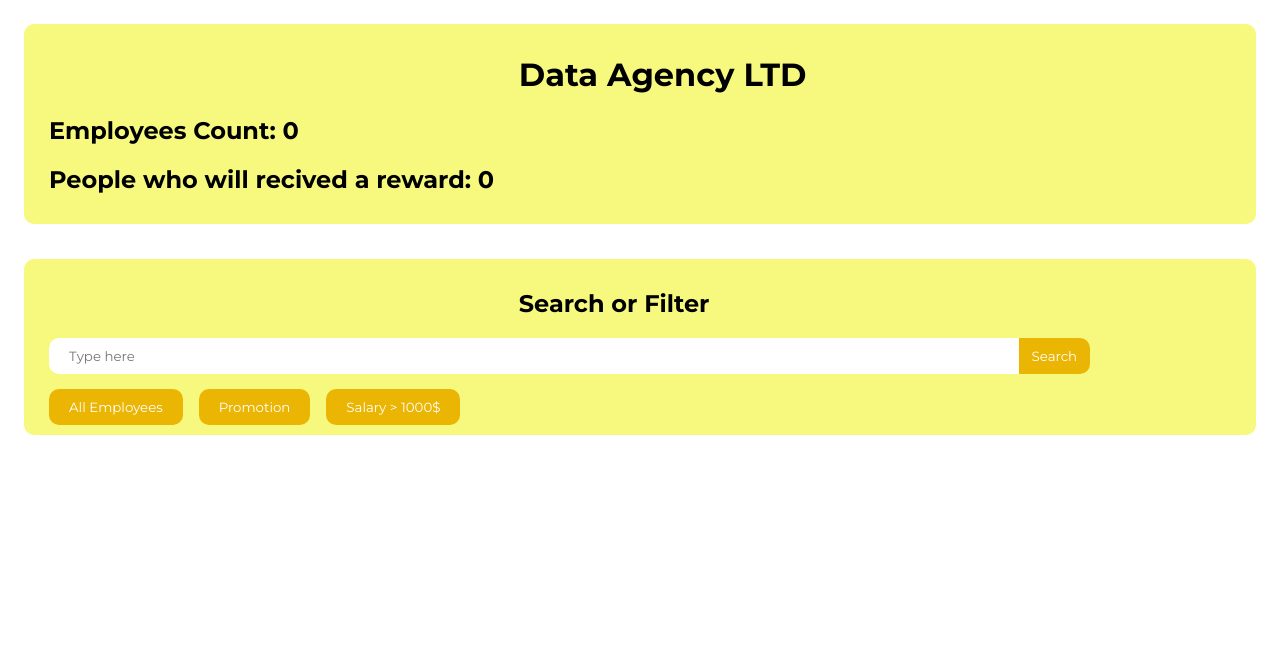
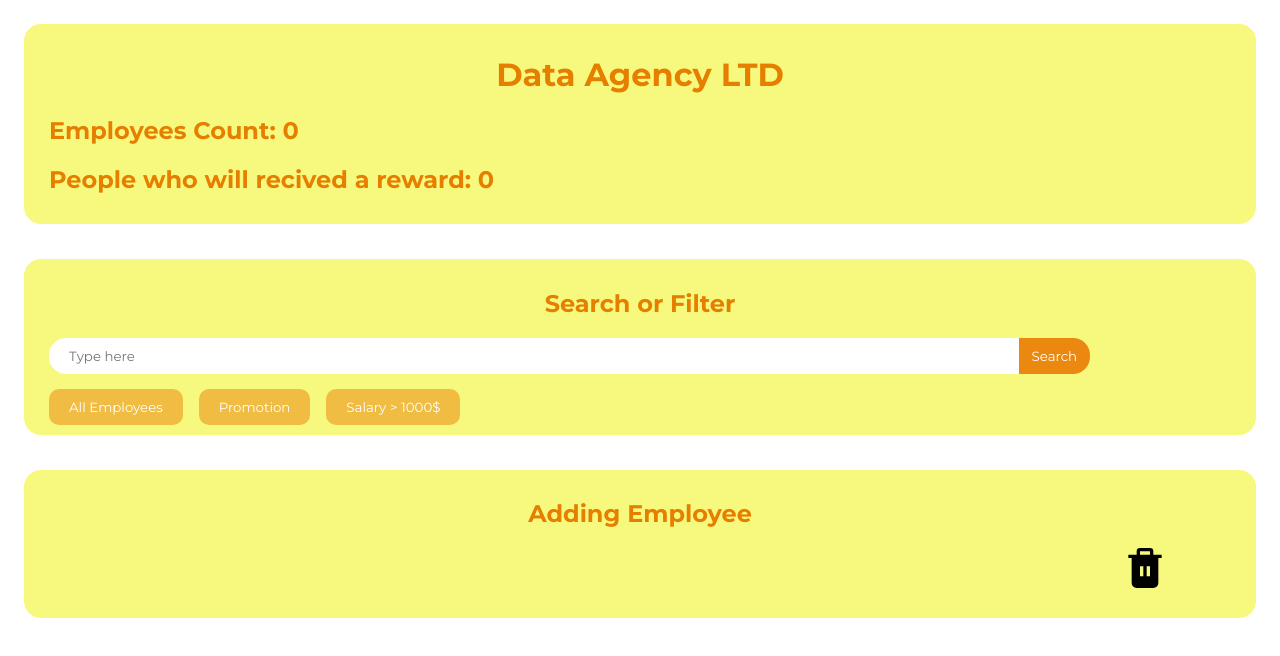
Before and after one commit to mkrtchyantigran/employee, a React (Create React App) app: page / in a window 1280 px wide. Shown: the top 656 px of the page. Built offline with nearby package versions, Linux system fonts and the light colour scheme.

Commit message:
edited some CSS

```diff
--- a/src/Components/app-employees/app-employee-item/app-employee-item.css
+++ b/src/Components/app-employees/app-employee-item/app-employee-item.css
@@ -0,0 +1,16 @@
+
+
+.employee-item {
+
+    h2 {
+        text-align: center;
+    }
+
+    img {
+        display: flex;
+        max-width: 40px;
+        max-height: 40px;
+        margin-left: 90%;
+        margin-bottom: 20px;
+    }
+}
--- a/src/Components/app-employees/app-employee-item/app-employee-item.jsx
+++ b/src/Components/app-employees/app-employee-item/app-employee-item.jsx
@@ -1,9 +1,12 @@
+import './app-employee-item.css';
 
+import trashIcon from '../../icons/trash.svg';
 
 export default function AppEmployeeItem () {
     return (
-        <div className="employee-item">
-
+        <div className="employee-item repeating-block-box">
+            <h2>Adding Employee</h2>
+            <img src={trashIcon} alt="icons" />
         </div>
     )
 }
--- a/src/Components/app-filter/app-filter.css
+++ b/src/Components/app-filter/app-filter.css
@@ -10,8 +10,17 @@
        padding: 10px 20px;
        border: none;
        border-radius:10px;
-       background: rgb(235, 181, 4);
+       background: rgba(235, 137, 16, 0.54);
        color: white;
        cursor: pointer;
     }
+
+    button:hover {
+        box-shadow: 1px 1px 6px rgba(0, 0, 0, 0.4);
+        transition: ease-in-out 0.2s;
+      }
+
+      &_active_btn {
+        background: rgb(235, 136, 16);
+      }
 }
--- a/src/Components/app-info/app-info.css
+++ b/src/Components/app-info/app-info.css
@@ -1,6 +1,6 @@
 
 .App-Info h1 {
-    margin-left: 40%;
+    text-align: center;
 }
 
 .App-Info h2 {
--- a/src/Components/app-search/app-search.css
+++ b/src/Components/app-search/app-search.css
@@ -3,14 +3,14 @@
 .app-search {
 
     h2 {
-        margin-left: 40%;
+        text-align: center;
     }
 
     button {
-        background: rgb(235, 181, 4);
+        background: rgb(235, 136, 16);
         color: rgb(255, 255, 255);
         padding: 10px 13px;
-        border-radius:0 10px 10px 0;
+        border-radius:0 17px 17px 0;
         border: none;
         cursor: pointer;
     }
@@ -21,6 +21,11 @@
         width: 80%;
         border-style: none;
         border: none;
-        border-radius:10px 0 0 10px;
+        border-radius:17px 0 0 17px;
     }
+
+    button:hover {
+        box-shadow: 1px 1px 6px rgba(0, 0, 0, 0.4);
+        transition: ease-in-out 0.2s;
+      }
 }
--- a/src/Components/repeating-css/repeating-css.css
+++ b/src/Components/repeating-css/repeating-css.css
@@ -3,7 +3,12 @@
 .repeating-block-box{
     padding: 10px;
     background: rgb(247, 249, 126);
-    border-radius:10px;
-    color: rgb(0, 0, 0);
+    border-radius:17px;
+    color: rgb(230, 126, 0);
     margin-bottom: 35px;
+
+   &:hover {
+    box-shadow: 1px 1px 6px rgba(0, 0, 0, 0.4);
+    transition: ease-in-out 0.2s;
+   }
   }
```
Also changed, not shown: package.json (+9 -2 lines), 2 other files (tests, documents, lock files or other folders).
